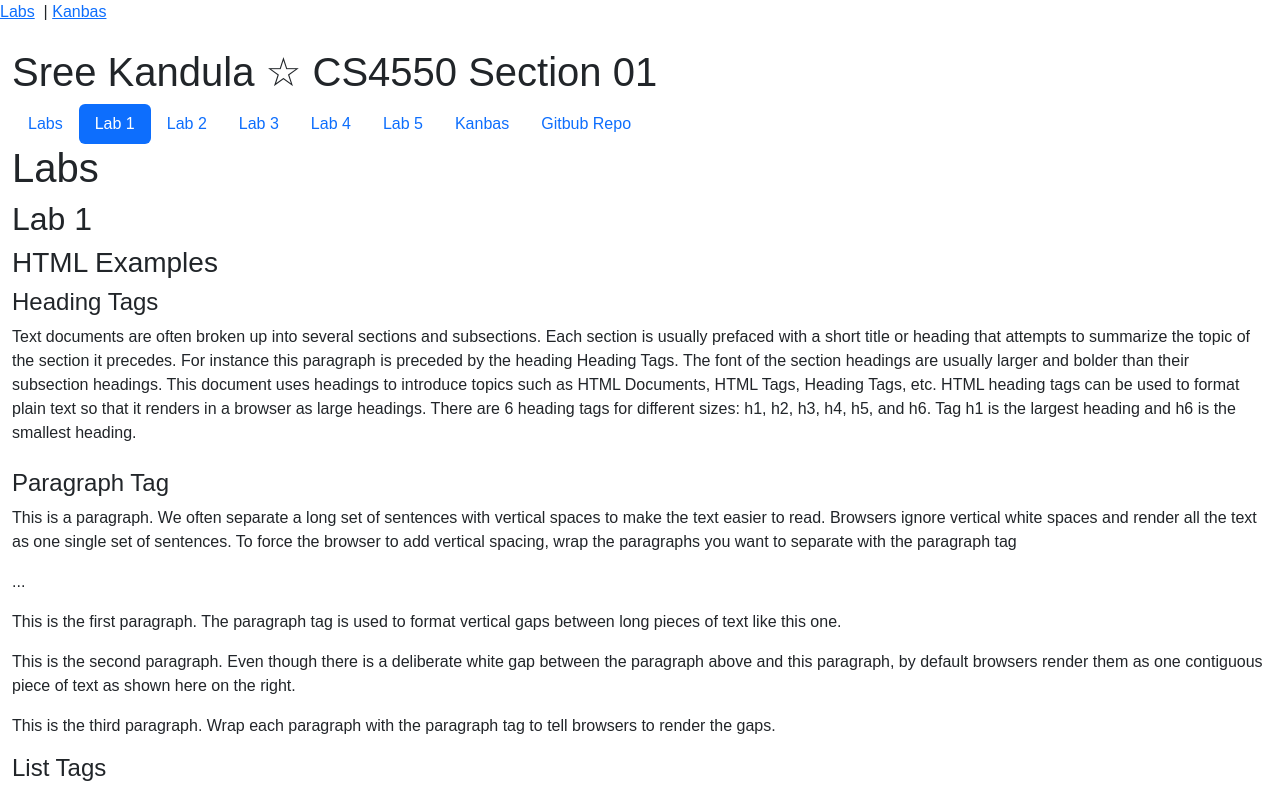
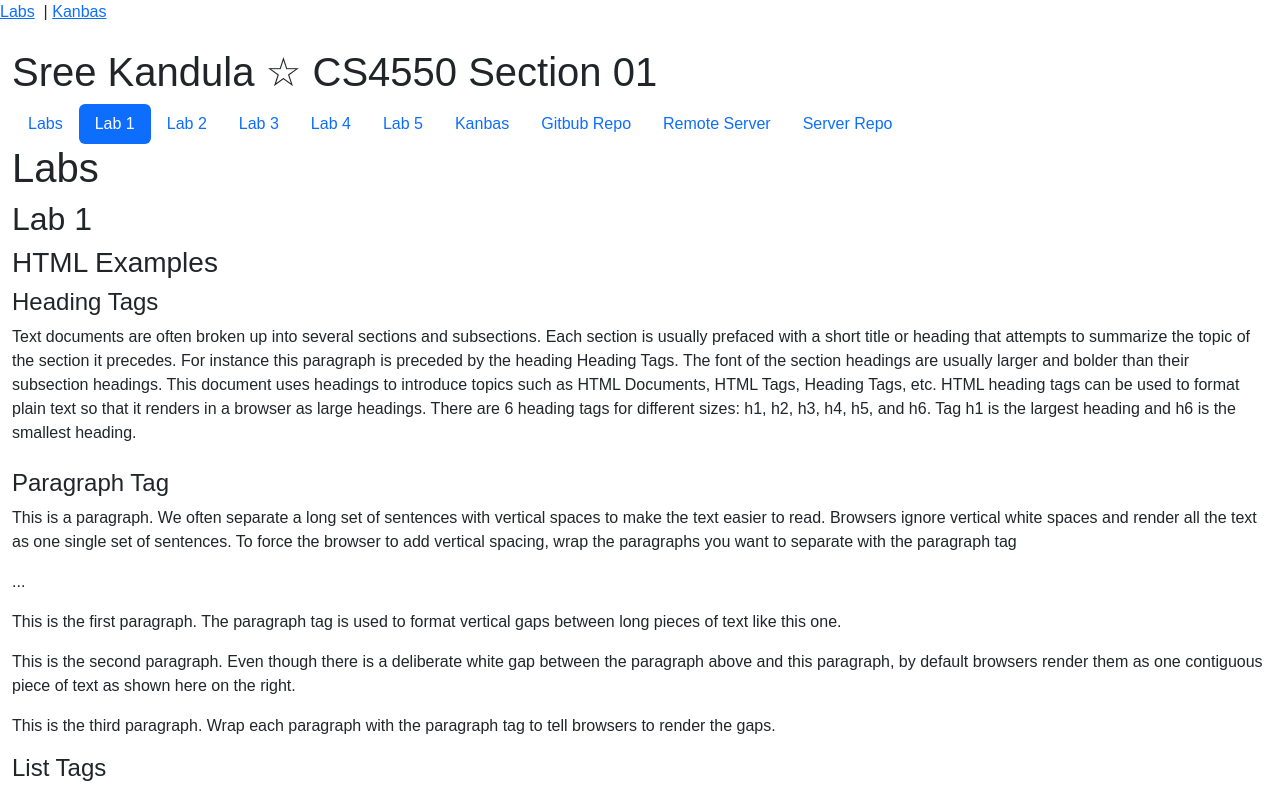
Before and after one commit to skandula07/kanbas-react-web-app2, a React (Create React App) app: page /#/Labs/Lab1 in a window 1280 px wide. Shown: the top 795 px of the page. Built offline with nearby package versions, Linux system fonts and the light colour scheme; no server answers.

Commit message:
added links to server on TOC

```diff
--- a/src/Labs/TOC.tsx
+++ b/src/Labs/TOC.tsx
@@ -49,6 +49,16 @@
           Gitbub Repo
         </a>
       </li>
+      <li className="nav-item">
+        <a id="wd-k" href="https://kanbas-node-server-app-5b53.onrender.com/" className="nav-link">
+          Remote Server
+        </a>
+      </li>
+      <li className="nav-item">
+        <a id="wd-k" href="https://github.com/skandula07/kanbas-node-server-app/tree/main" className="nav-link">
+          Server Repo
+        </a>
+      </li>
     </ul>
   );
 }
```
